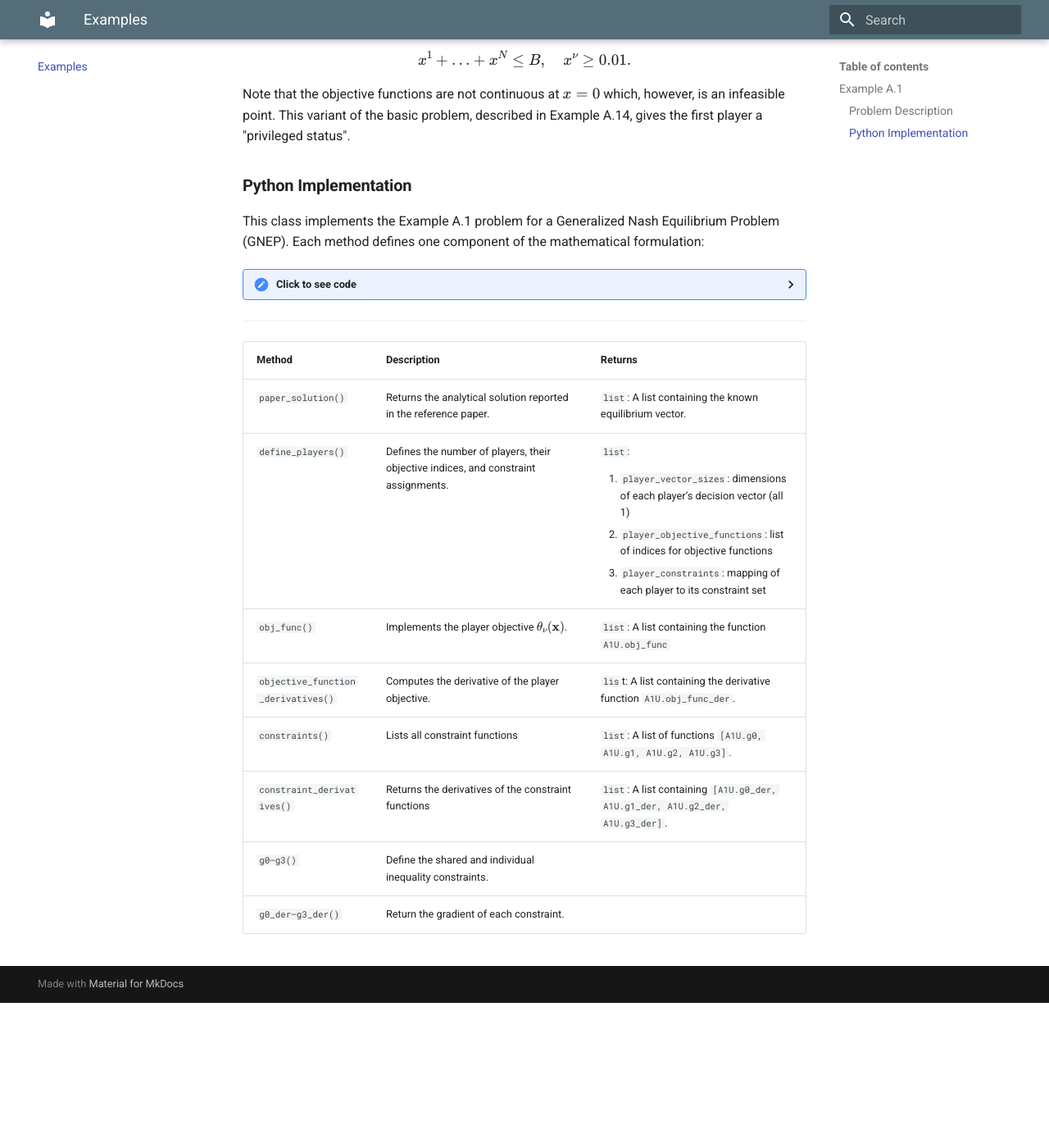
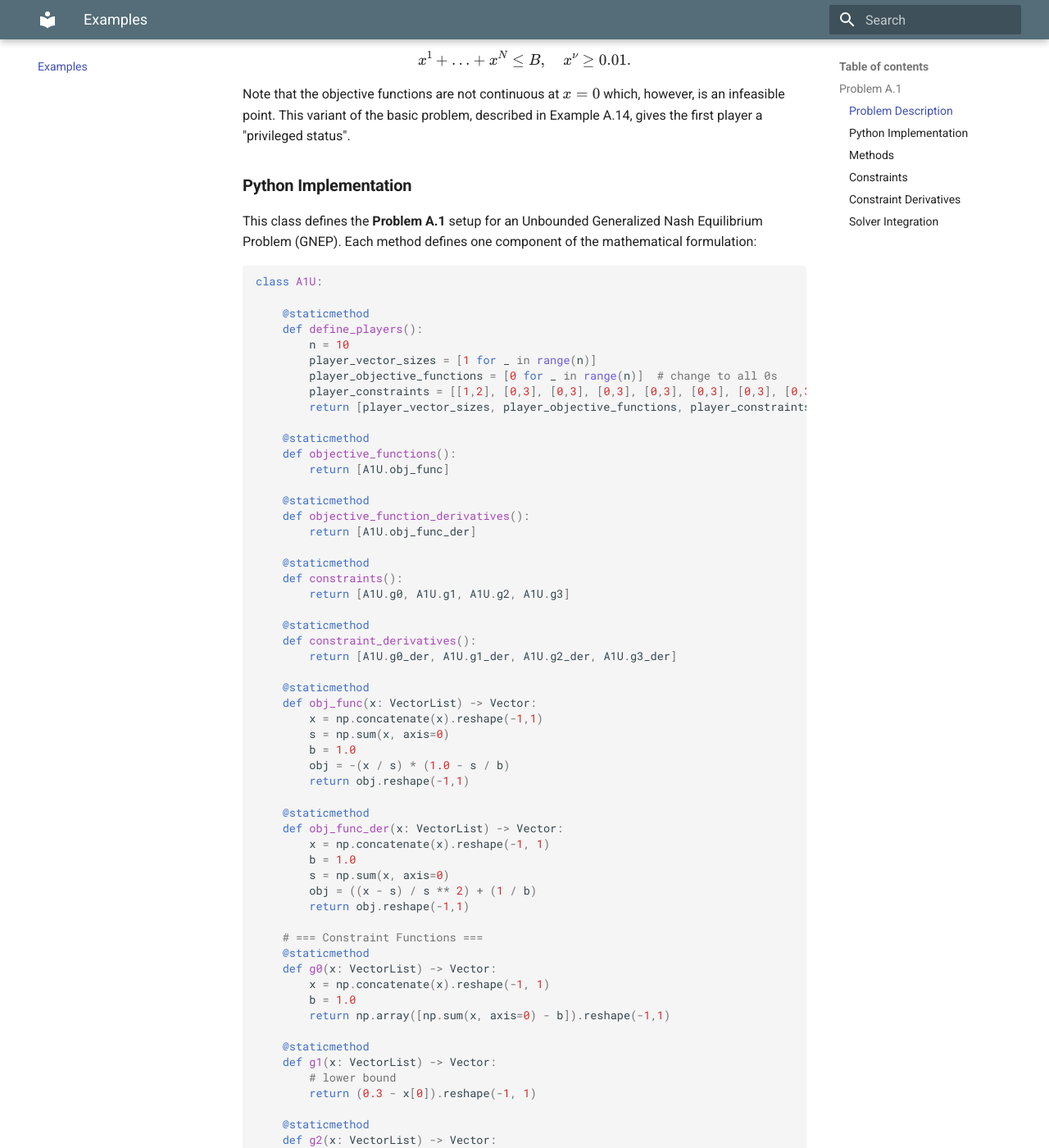
Before and after one commit to andrespty/GNEProblems, an MkDocs documentation site: the page built from docs/examples.md, in a window 1280 px wide and 1400 px high, scrolled down 495 px. Shown: the whole window at 82% size. Built offline with MkDocs 1.6.1 and Material for MkDocs 9.7.7, drawn with Linux system fonts in a browser that asks for light colours; before the commit the page ends 1718 px from its top, so only the background shows below that; some of the changed text lies outside the part shown.

Commit message:
Problems

````diff
--- a/docs/examples.md
+++ b/docs/examples.md
@@ -1,31 +1,16 @@
 # Examples
 
-## Example A.1
+## Problem A.1
 ### **Problem Description**
 This test problem is a variant of the internet switching model introduced by **Kesselman et al.** and further analyzed by **Facchinei et al**. There are $N$ players, each player having a single variable $x^{\nu} \in \mathbb{R}$. The objective function are given by $$ \theta_{\nu}(\mathbf{x}) := \frac{-x^{\nu}}{x^{1}+\ldots+x^{N}}\left(1-\frac{x^{1}+\ldots+x^{N}}{B}\right) \quad \forall \nu=1, \ldots, N $$ for some constant $B$. We set $N=10$ and $B=1$. The constraints of the first player are $0.3 \leq x^{1} \leq 0.5$, while the remaining players' constraints are $$ x^{1}+\ldots+x^{N} \leq B, \quad x^{\nu} \geq 0.01. $$ Note that the objective functions are not continuous at $x=0$ which, however, is an infeasible point. This variant of the basic problem, described in Example A.14, gives the first player a "privileged status".
 
 ### **Python Implementation**
-This class implements the Example A.1 problem for a Generalized Nash Equilibrium Problem (GNEP).
+This class defines the **Problem A.1** setup for an Unbounded Generalized Nash Equilibrium Problem (GNEP).
 Each method defines one component of the mathematical formulation:
 
-<details>
-  <summary>Click to see code</summary>
 
 ```python
 class A1U:
-    @staticmethod
-    def paper_solution():
-        value_1 = [0.29923815223336,
-                   0.06951127617805,
-                   0.06951127617805,
-                   0.06951127617805,
-                   0.06951127617805,
-                   0.06951127617805,
-                   0.06951127617805,
-                   0.06951127617805,
-                   0.06951127617805,
-                   0.06951127617805]
-        return [value_1]
 
     @staticmethod
     def define_players():
@@ -105,16 +90,91 @@
     def g3_der(x: VectorList) -> Vector:
         return np.array([-1]).reshape(-1,1)
 ```
-</details>
+### **Methods**
+1. `paper_solution()`
 
----
-| Method                           | Description                                                                         | Returns                                                              |
-|----------------------------------|-------------------------------------------------------------------------------------|----------------------------------------------------------------------|
-| `paper_solution()`               | Returns the analytical solution reported in the reference paper.                    | `list`: A list containing the known equilibrium vector.
-| `define_players()`               | Defines the number of players, their objective indices, and constraint assignments. | `list`: <ol><li>`player_vector_sizes`: dimensions of each player’s decision vector (all 1)</li><li>`player_objective_functions`: list of indices for objective functions</li><li>`player_constraints`: mapping of each player to its constraint set</li></ol>                     |
-| `obj_func()`                     | Implements the player objective \( \theta_{\nu}(\mathbf{x}) \).                     | `list`: A list containing the function `A1U.obj_func`
-| `objective_function_derivatives()` | Computes the derivative of the player objective.| `lis`t: A list containing the derivative function `A1U.obj_func_der`.
-| `constraints()`| Lists all constraint functions| `list`: A list of functions `[A1U.g0, A1U.g1, A1U.g2, A1U.g3]`.
-| `constraint_derivatives()`| Returns the derivatives of the constraint functions| `list`: A list containing `[A1U.g0_der, A1U.g1_der, A1U.g2_der, A1U.g3_der]`.
-| `g0–g3()`                        | Define the shared and individual inequality constraints.                            |
-| `g0_der–g3_der()`                | Return the gradient of each constraint.                                             |
+    Returns the analytical or reference solution reported in the literature.
+
+    **Returns**
+
+    `list`: A list containing the known equilibrium vector.
+
+2. `define_players()`
+
+    Defines the number of players, their variable sizes, objective functions, and assigned constraints.
+
+    **Returns**
+
+    `list`: A list containing:
+            - `player_vector_sizes`: Dimensions of each player’s decision vector.
+            - `player_objective_functions`: List of indices for objective functions.
+            - `player_constraints`: List mapping each player to its constraints.
+
+3. `objective_functions()`
+
+    Returns the objective function(s) used by all players.
+
+    **Returns**
+
+    `list`: A list containing the function `A1U.obj_func`.
+
+4. `objective_function_derivatives()`
+
+    Returns the derivatives of the player objective functions.
+
+    **Returns**
+
+    `list`: A list containing the derivative function `A1U.obj_func_der`.
+
+5. `constraints()`
+
+    Returns all constraint functions used in the model.
+
+    **Returns**
+
+    `list`: A list of functions `[A1U.g0, A1U.g1, A1U.g2, A1U.g3]`.
+
+6. `constraint_derivatives()`
+
+    Returns the derivatives of each constraint function.
+
+    **Returns**
+
+    `list`: A list containing `[A1U.g0_der, A1U.g1_der, A1U.g2_der, A1U.g3_der]`
+
+### **Constraints**
+| Function | Description                                | Formula                            |
+| -------- | ------------------------------------------ |------------------------------------|
+| `g0`     | Coupling constraint (shared among players) | $\sum_i x_i - 1 = 0$               |
+| `g1`     | Lower bound constraint for player 1        | $0.3 - x_1 \le 0$                  |
+| `g2`     | Upper bound constraint for player 1        | $x_1 - 0.5 \le 0$                  |
+| `g3`     | Lower bound for all other players          | $0.01 - x_i \le 0,   i = 2,...,10$ |
+
+### **Constraint Derivatives**
+| Function | Derivative | Description                              |
+| -------- |------------| ---------------------------------------- |
+| `g0_der` | 1          | Derivative of shared constraint          |
+| `g1_der` | -1         | Lower bound derivative                   |
+| `g2_der` | 1          | Upper bound derivative                   |
+| `g3_der` | -1         | Lower bound derivative for other players |
+
+### **Solver Integration**
+This section shows how the problem setup integrates into the GNEP solver.
+
+```python
+    else:
+        problem = get_problem(problem_n)
+        (player_vector_sizes,
+         player_objective_functions,
+         player_constraints) = problem['players']
+
+        solver1 = GNEP_Solver_Unbounded(
+            problem['obj_funcs'],
+            problem['obj_ders'],
+            problem['constraints'],
+            problem['constraint_ders'],
+            player_objective_functions,
+            player_constraints,
+            player_vector_sizes,
+        )
+```
````
